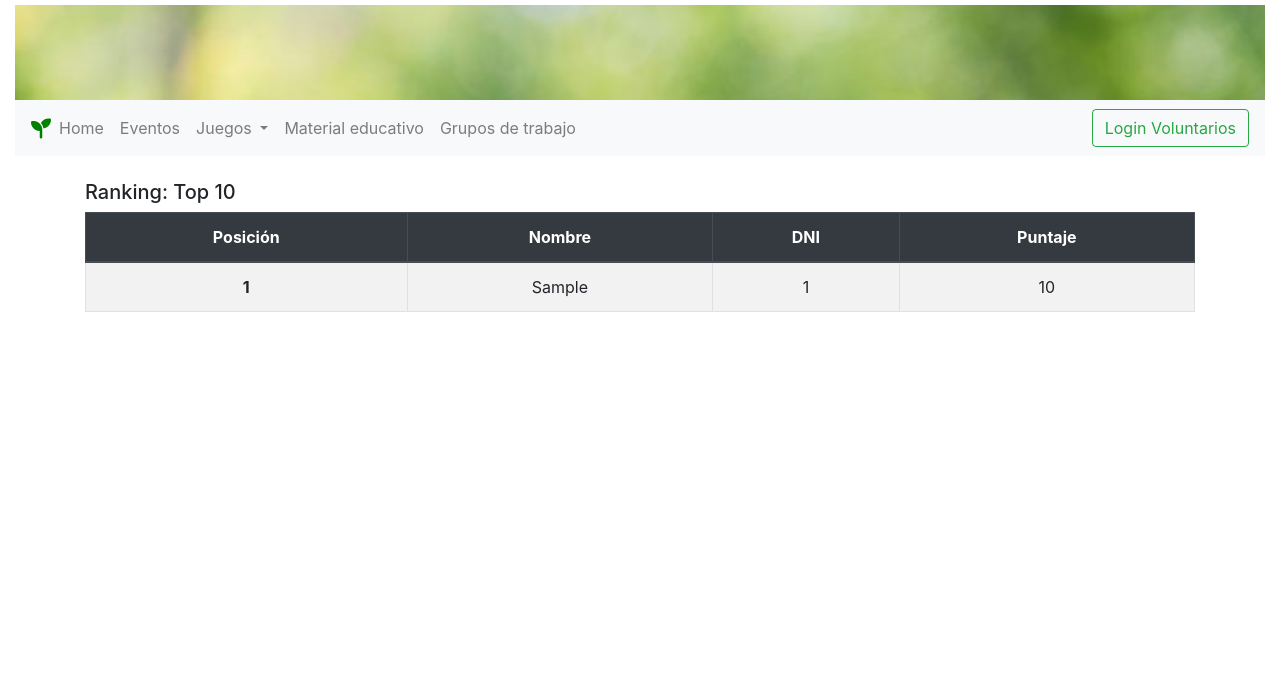
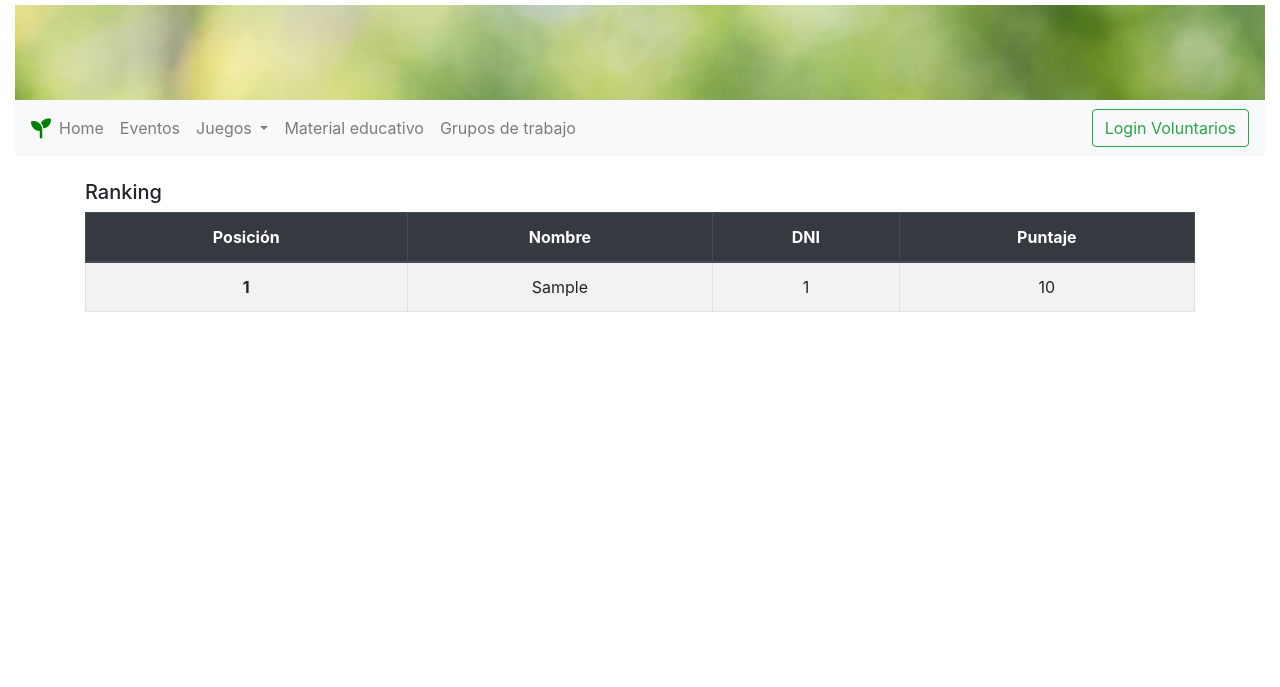
Before and after one commit to bauticanavese/VerdeQueTeQuieroVerde, a Django app: page /scores/ in a window 1280 px wide. Shown: the top 687 px of the page. Run offline with Django 3.2, Linux system fonts and the light colour scheme; tables that the repository leaves empty hold one stand-in row (values such as "Sample post"); some libraries are stand-ins or nearby versions.

Commit message:
hotfix ranking table

```diff
--- a/scores/templates/scores/index.html
+++ b/scores/templates/scores/index.html
@@ -7,7 +7,7 @@
     <p>No hay información para el ranking.</p>
   {% else %}
     <div class="container">
-    <h5> Ranking: Top 10 </h5>
+    <h5> Ranking </h5>
       <table class="table table-striped table-bordered text-center" id="scores-table">
         <thead class="thead-dark">
           <tr>
--- a/scores/views.py
+++ b/scores/views.py
@@ -10,7 +10,7 @@ SCORE_PER_QUESTION = 13
 
 
 def index(request):
-    ranking = Score.objects.order_by('-score')[:10]
+    ranking = Score.objects.order_by('-score')
     i = 1
     for rank in ranking:
         rank.position = i
```
